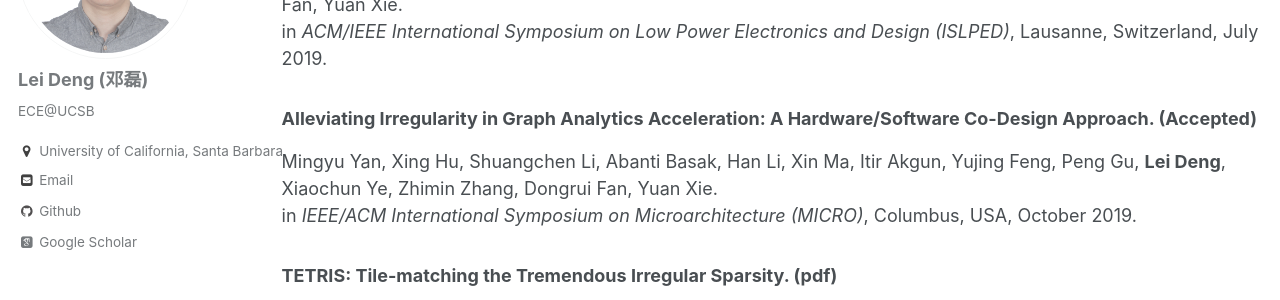
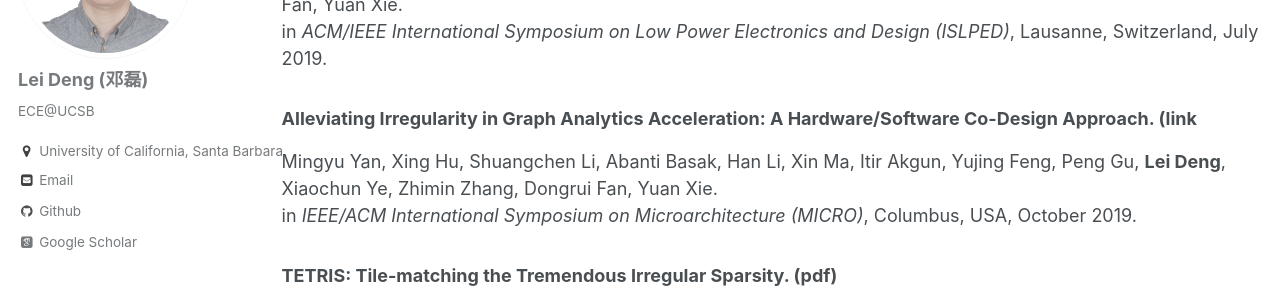
Before and after one commit to dllfei/dllfei.github.io, a Jekyll site: the page built from _pages/publications.md, in a window 1280 px wide and 900 px high, scrolled down 4296 px. Shown: the part 152-452 px from the top of the window. Built offline with Jekyll 4.4.1, drawn with Linux system fonts in a browser that asks for light colours; some web fonts are replaced.

Commit message:
Update publications.md

```diff
--- a/_pages/publications.md
+++ b/_pages/publications.md
@@ -131,7 +131,7 @@ in *Design, Automation and Test in Europe (DATE)*, Florence, Italy, March 2019.
 Mingyu Yan, Xing Hu, Shuangchen Li, Itir Akgun, Han Li, Xin Ma, **Lei Deng**, Xiaochun Ye, Zhimin Zhang, Dongrui Fan, Yuan Xie. <br />
 in *ACM/IEEE International Symposium on Low Power Electronics and Design (ISLPED)*, Lausanne, Switzerland, July 2019.
 
-### Alleviating Irregularity in Graph Analytics Acceleration: A Hardware/Software Co-Design Approach. (Accepted) <br />
+### Alleviating Irregularity in Graph Analytics Acceleration: A Hardware/Software Co-Design Approach. ([link](https://dl.acm.org/citation.cfm?id=3358318) <br />
 Mingyu Yan, Xing Hu, Shuangchen Li, Abanti Basak, Han Li, Xin Ma, Itir Akgun, Yujing Feng, Peng Gu, **Lei Deng**, Xiaochun Ye, Zhimin Zhang, Dongrui Fan, Yuan Xie. <br />
 in *IEEE/ACM International Symposium on Microarchitecture (MICRO)*, Columbus, USA, October 2019.
 
```
